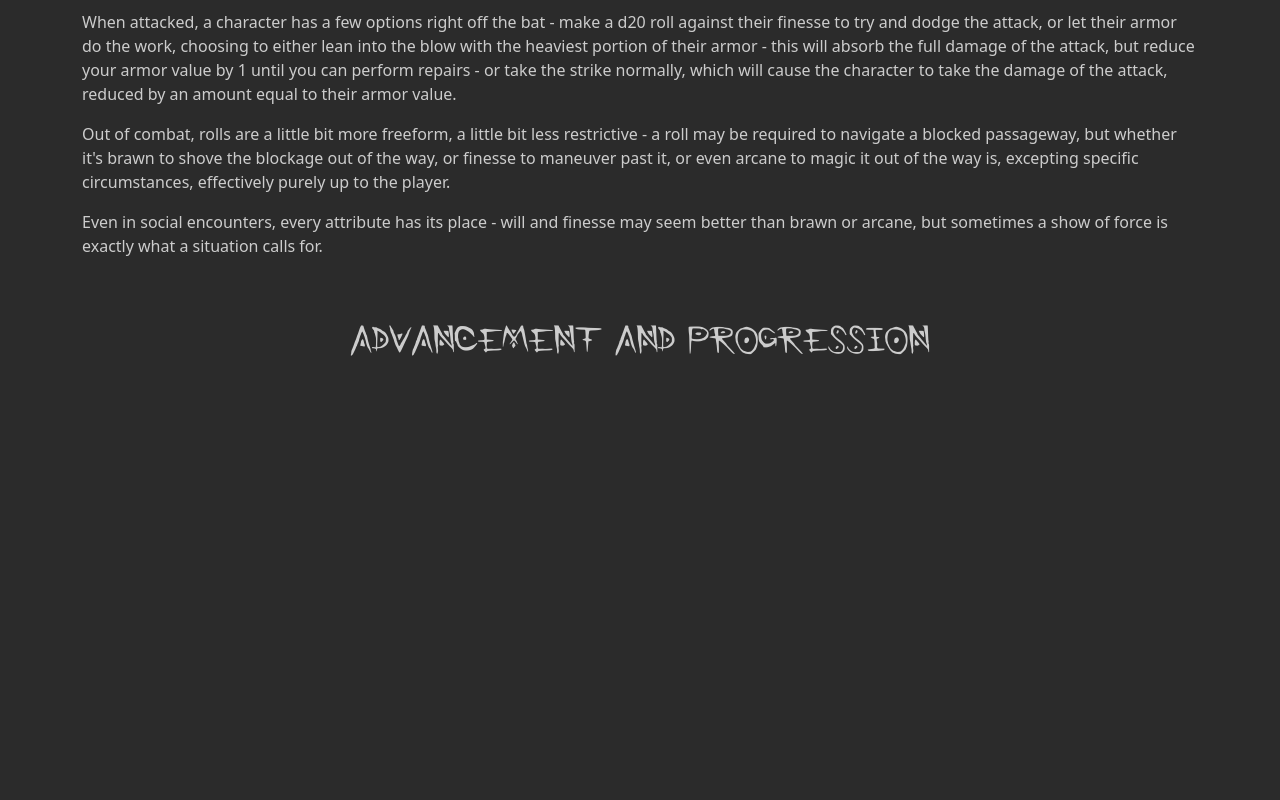
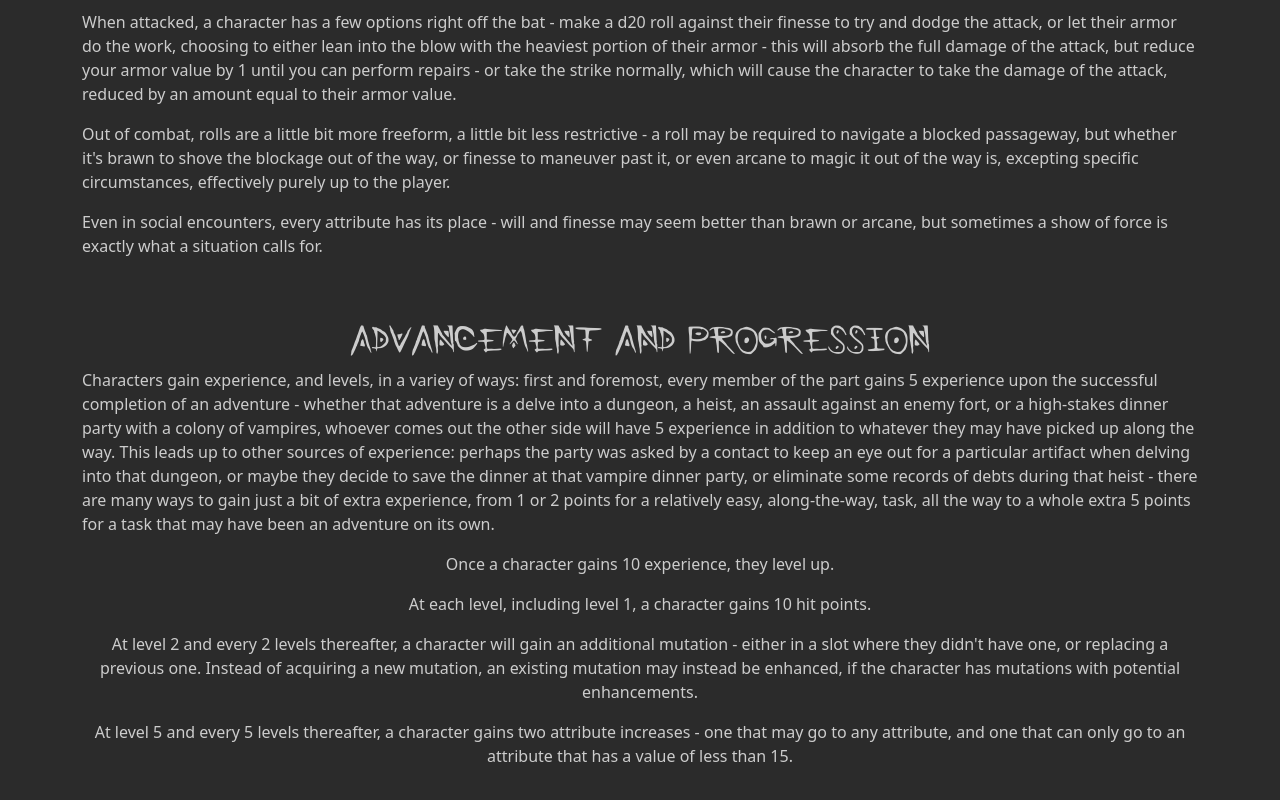
Before and after one commit to Cody-j-w/monstrous-soul, a website built with webpack: page public/index.html in a window 1280 px wide. Shown: the part 1266-2066 px from the top of the page. Before the commit the page ends 1706 px from the top, so only its background shows below. Built offline with nearby package versions, Linux system fonts and the light colour scheme; some packages are replaced by stand-ins of ours.

Commit message:
Add advancement and progression rules

```diff
--- a/public/index.html
+++ b/public/index.html
@@ -66,7 +66,13 @@
                     <h2 class="test">
                         Advancement and progression
                     </h2>
-                    <p class="text-start"></p>
+                    <p class="text-start">Characters gain experience, and levels, in a variey of ways: first and foremost, every member of the part gains 5 experience upon the successful completion of an adventure - whether that adventure is a delve into a dungeon, a heist, an assault against an enemy fort, or a high-stakes dinner party with a colony of vampires, whoever comes out the other side will have 5 experience in addition to whatever they may have picked up along the way.
+                      This leads up to other sources of experience: perhaps the party was asked by a contact to keep an eye out for a particular artifact when delving into that dungeon, or maybe they decide to save the dinner at that vampire dinner party, or eliminate some records of debts during that heist - there are many ways to gain just a bit of extra experience, from 1 or 2 points for a relatively easy, along-the-way, task, all the way to a whole extra 5 points for a task that may have been an adventure on its own.
+                    </p>
+                    <p>Once a character gains 10 experience, they level up. </p>
+                    <p>At each level, including level 1, a character gains 10 hit points.</p>
+                    <p>At level 2 and every 2 levels thereafter, a character will gain an additional mutation - either in a slot where they didn't have one, or replacing a previous one. Instead of acquiring a new mutation, an existing mutation may instead be enhanced, if the character has mutations with potential enhancements.</p>
+                    <p>At level 5 and every 5 levels thereafter, a character gains two attribute increases - one that may go to any attribute, and one that can only go to an attribute that has a value of less than 15.</p>
                 </div>
             </div>
         </div>
```
